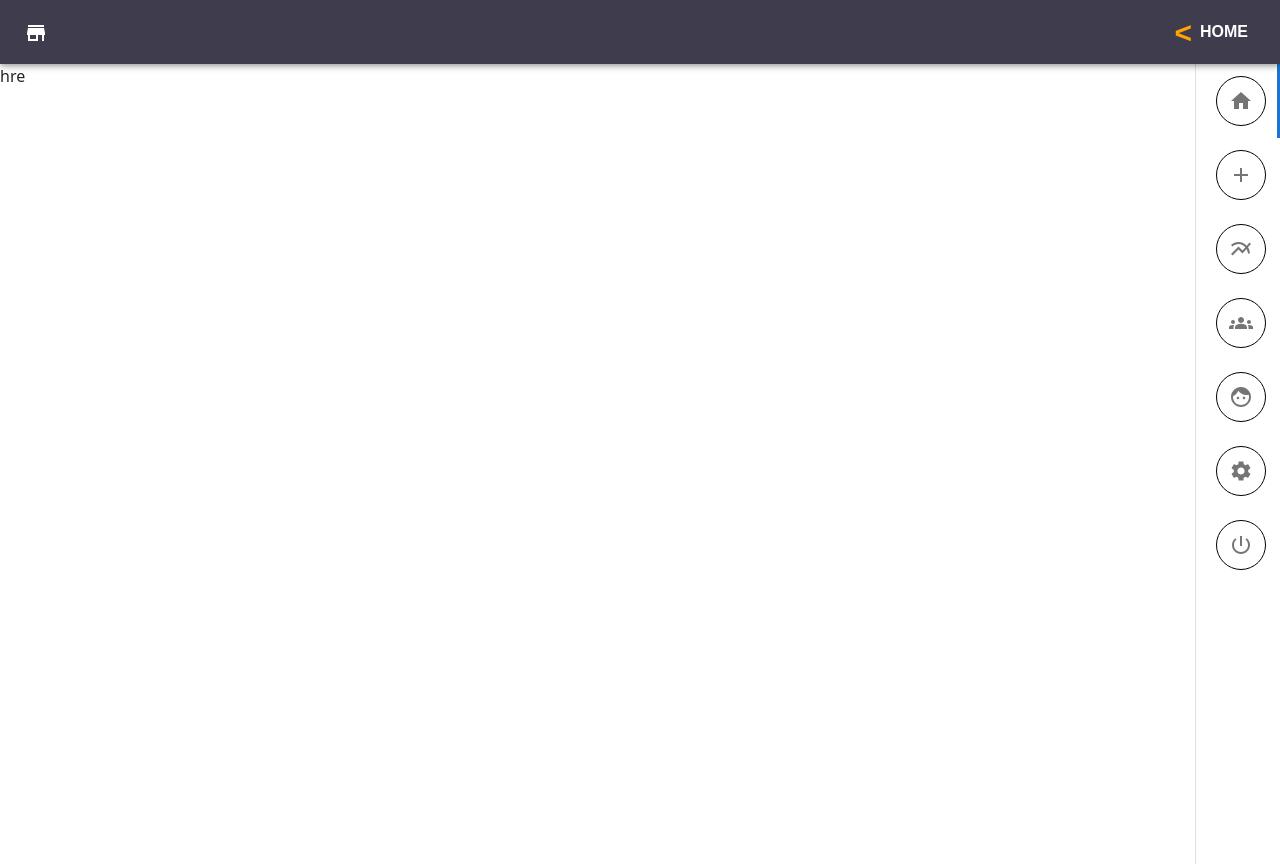
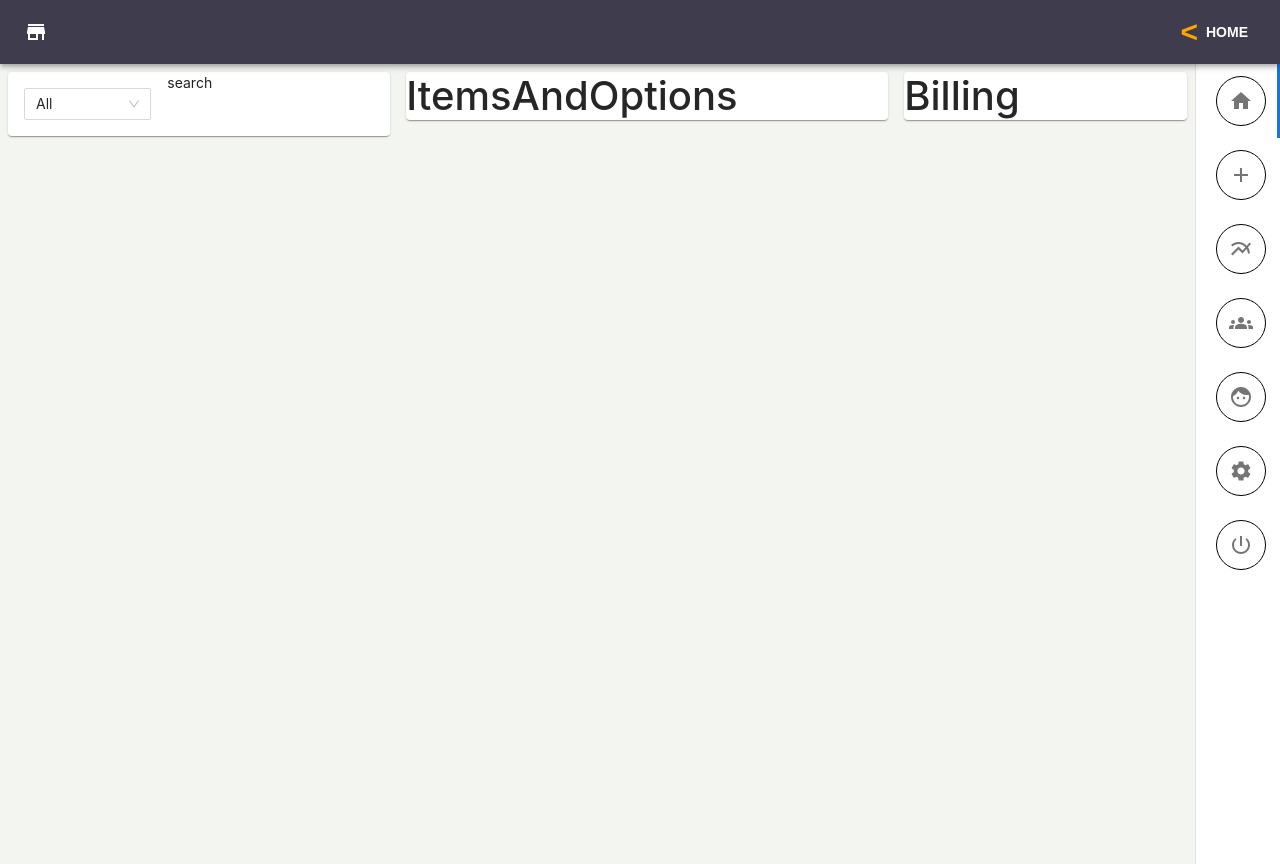
Before and after one commit to dilumharshana/POS-System-Client---ReactJS, a React (Create React App) app: page /pos in a window 1280 px wide. Built offline with nearby package versions, Linux system fonts and the light colour scheme; sample sign-in values are in the browser's storage.

Commit message:
biling panel search panel

```diff
--- a/package.json
+++ b/package.json
@@ -12,6 +12,7 @@
     "@testing-library/jest-dom": "^5.11.4",
     "@testing-library/react": "^11.1.0",
     "@testing-library/user-event": "^12.1.10",
+    "antd": "^4.17.1",
     "aos": "^2.3.4",
     "axios": "^0.21.1",
     "bcryptjs": "^2.4.3",
--- a/src/App.js
+++ b/src/App.js
@@ -1,5 +1,3 @@
-const App = (props) => {
-  return props.children;
-};
+const App = (props) => props.children;
 
 export default App;
--- a/src/POS_APP/POS_Pages/billingPanel.jsx
+++ b/src/POS_APP/POS_Pages/billingPanel.jsx
@@ -1,9 +1,32 @@
-import React from "react";
+import { SearchPanel } from "../Pos_components/POS_Billing_Panel/SEARCH/searchPanel";
+import { Items_And_Options_Panel } from "../Pos_components/POS_Billing_Panel/ITEMS_AND_OPTIONS/itemsAndOptions";
+import { Billing_Data_Panel } from "../Pos_components/POS_Billing_Panel/BILLING/billingDataPanel";
+import { Grid, Paper } from "@material-ui/core";
+import { Box } from "@mui/system";
+import "./system_page_style.css";
 
 export const BillingPanel = () => {
   return (
     <>
-      <div>hre</div>
+      <Box m={1}>
+        <Grid container spacing={2}>
+          <Grid item xs={12} sm={12} md={12} lg={4} xl={4}>
+            <Paper>
+              <SearchPanel />
+            </Paper>
+          </Grid>
+          <Grid item xs={12} sm={12} md={12} lg={5} xl={5}>
+            <Paper>
+              <Items_And_Options_Panel />
+            </Paper>
+          </Grid>
+          <Grid item xs={12} sm={12} md={12} lg={3} xl={3}>
+            <Paper>
+              <Billing_Data_Panel />
+            </Paper>
+          </Grid>
+        </Grid>
+      </Box>
     </>
   );
 };
--- /dev/null
+++ b/src/POS_APP/Pos_components/POS_Billing_Panel/BILLING/billingDataPanel.jsx
@@ -0,0 +1,7 @@
+export const Billing_Data_Panel = () => {
+  return (
+    <div>
+      <h1>Billing</h1>
+    </div>
+  );
+};
--- /dev/null
+++ b/src/POS_APP/Pos_components/POS_Billing_Panel/ITEMS_AND_OPTIONS/itemsAndOptions.jsx
@@ -0,0 +1,7 @@
+export const Items_And_Options_Panel = () => {
+  return (
+    <div>
+      <h1>ItemsAndOptions</h1>
+    </div>
+  );
+};
--- /dev/null
+++ b/src/POS_APP/Pos_components/POS_Billing_Panel/SEARCH/search.jsx
@@ -0,0 +1,38 @@
+import { useState } from "react";
+import { Grid } from "@material-ui/core";
+import { Box } from "@mui/system";
+import { Select } from "antd";
+import "antd/dist/antd.css";
+const { Option } = Select;
+
+export const Search = (props) => {
+  const [category, setCategory] = useState("All");
+  console.log(category);
+  return (
+    <Box display="flex" alignItems="cener">
+      {/* //category drop down */}
+      <Grid lg={5}>
+        <Box mr={2} m={2}>
+          <Select style={{ width: "100%" }} value={category}>
+            <Option
+              key={1}
+              value="1324"
+              onChange={() => {
+                setCategory("1234");
+                alert(category);
+              }}
+            >
+              1234
+            </Option>
+            <Option key={2}>1234</Option>
+            <Option key={3}>1234</Option>
+            <Option key={4}>All</Option>
+          </Select>
+        </Box>
+      </Grid>
+
+      {/* //search box */}
+      <Box>search</Box>
+    </Box>
+  );
+};
--- /dev/null
+++ b/src/POS_APP/Pos_components/POS_Billing_Panel/SEARCH/searchPanel.jsx
@@ -0,0 +1,5 @@
+import { Search } from "./search";
+
+export const SearchPanel = (props) => {
+  return <Search />;
+};
--- a/src/POS_APP/Pos_components/page tabs/pageTabs.jsx
+++ b/src/POS_APP/Pos_components/page tabs/pageTabs.jsx
@@ -41,7 +41,14 @@ export function PageTabs() {
       }}
     >
       <TabPanel value={value} index={0}>
-        <BillingPanel />
+        <Box
+          style={{
+            background: "#f2f5f0",
+            height: window.innerHeight,
+          }}
+        >
+          <BillingPanel />
+        </Box>
       </TabPanel>
       <TabPanel value={value} index={1}>
         <Stocks />
--- a/src/components/categories/categorycard.jsx
+++ b/src/components/categories/categorycard.jsx
@@ -3,8 +3,6 @@ import Card from "@material-ui/core/Card";
 import CardActionArea from "@material-ui/core/CardActionArea";
 import CardContent from "@material-ui/core/CardContent";
 import CardMedia from "@material-ui/core/CardMedia";
-
-import { styles } from "./categoryStyles";
 
 //basic card component generator
 export const CategoryCard = (props) => {
```
Also changed, not shown: src/POS_APP/POS_Pages/system_page_style.css (added), 1 other file (tests, documents, lock files or other folders).
